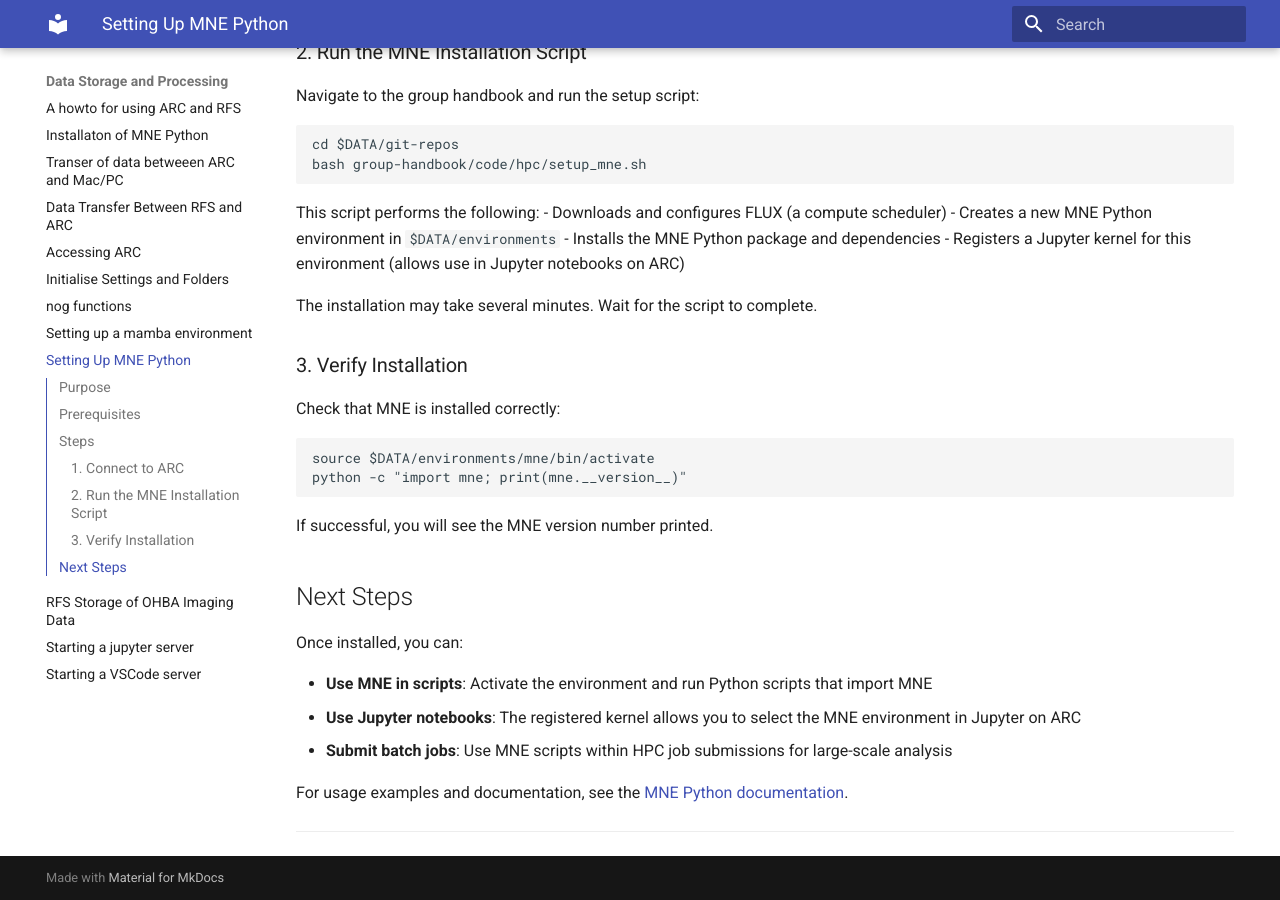
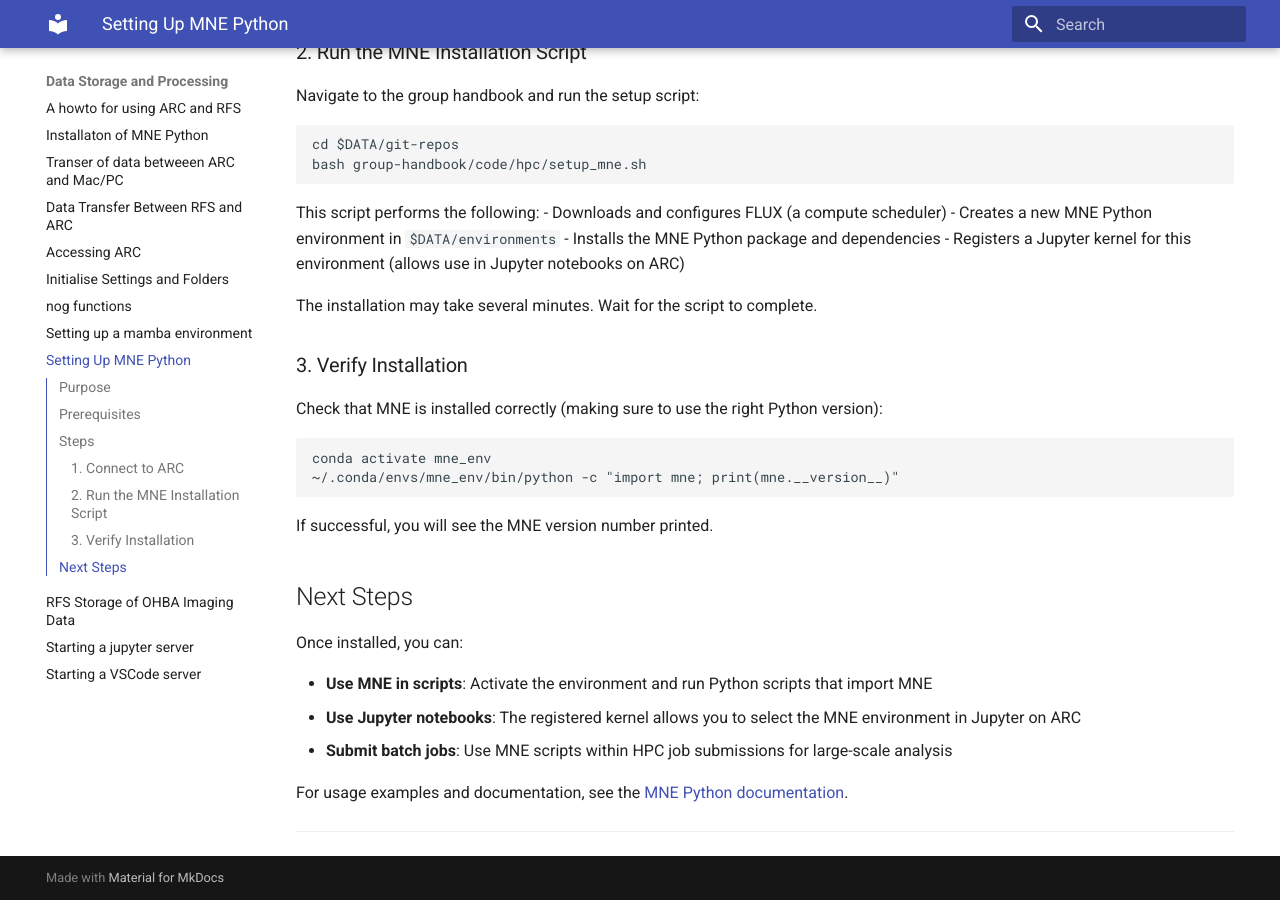
Before and after one commit to Neuronal-Oscillations/group-handbook, an MkDocs documentation site: the page built from docs/Data-Storage-and-Processing/setup-mne.md, in a window 1280 px wide and 900 px high, scrolled down 802 px. Built offline with MkDocs 1.6.1 and Material for MkDocs 9.7.7, drawn with Linux system fonts in a browser that asks for light colours.

Commit message:
Update setup-mne.md

````diff
--- a/docs/Data-Storage-and-Processing/setup-mne.md
+++ b/docs/Data-Storage-and-Processing/setup-mne.md
@@ -42,11 +42,11 @@ The installation may take several minutes. Wait for the script to complete.
 
 ### 3. Verify Installation
 
-Check that MNE is installed correctly:
+Check that MNE is installed correctly (making sure to use the right Python version):
 
 ```bash
-source $DATA/environments/mne/bin/activate
-python -c "import mne; print(mne.__version__)"
+conda activate mne_env
+~/.conda/envs/mne_env/bin/python -c "import mne; print(mne.__version__)"
 ```
 
 If successful, you will see the MNE version number printed.
````
